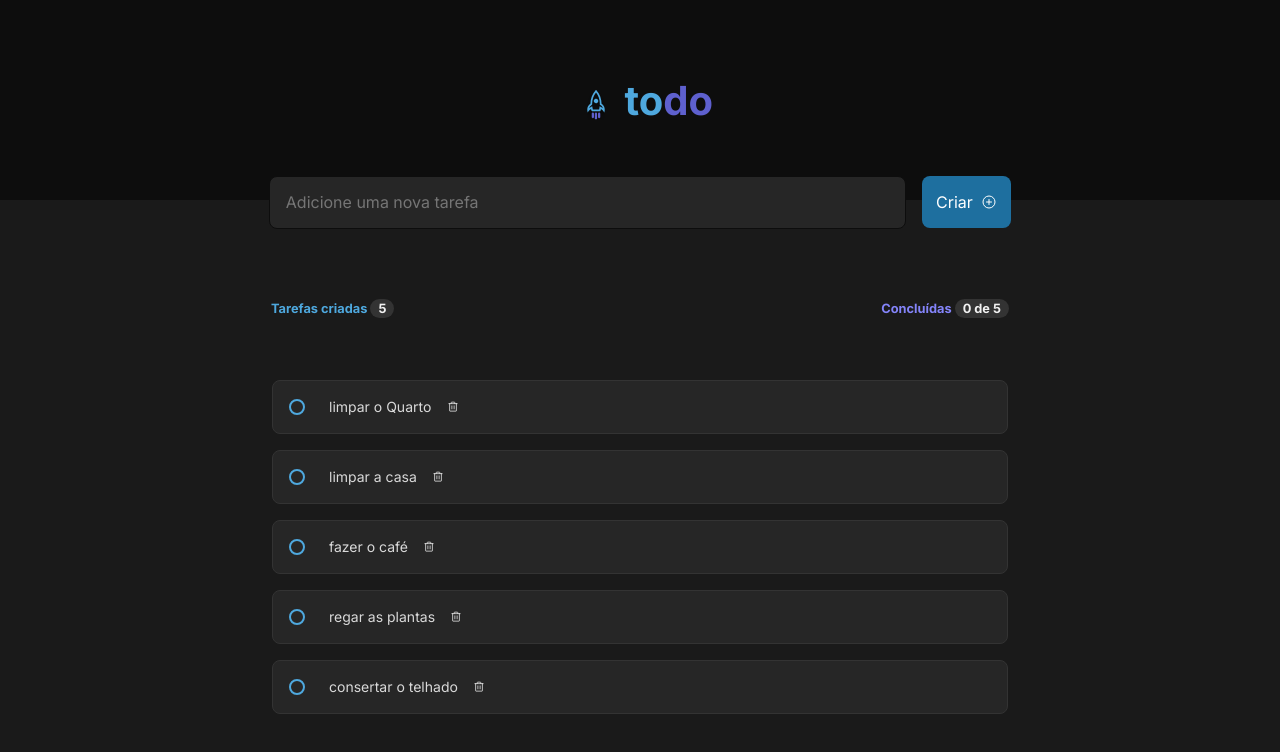
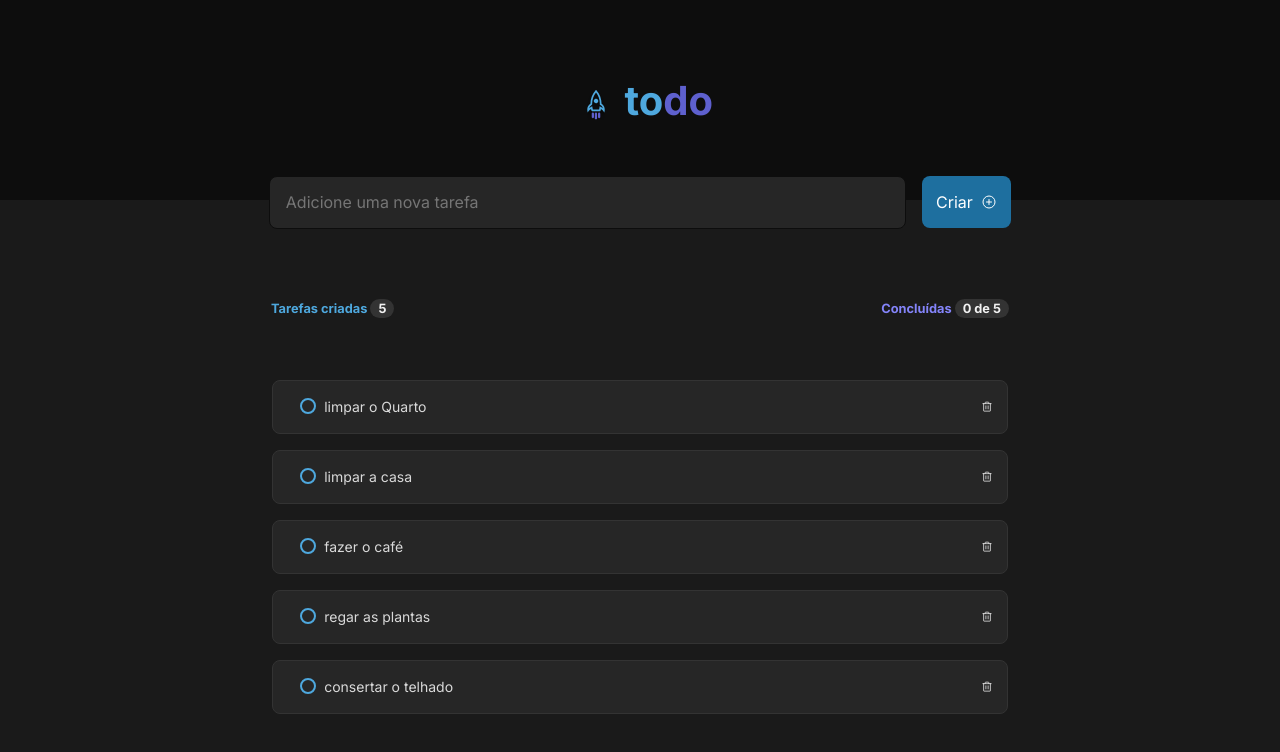
Before and after one commit to AllyssonR/Todo_list, a React (Vite) app: page / in a window 1280 px wide. Shown: the top 752 px of the page. Built offline with nearby package versions, Linux system fonts and the light colour scheme.

Commit message:
fix task style

```diff
--- a/src/components/Task.module.scss
+++ b/src/components/Task.module.scss
@@ -8,10 +8,12 @@
   align-items: center;
   margin: 0 auto;
   margin-bottom: 1rem;
-  padding: 1rem 0;
+  padding: 1rem 0.7rem;
+  justify-content: space-between;
   & + li {
     margin-top: 1rem;
   }
+
   button {
     box-sizing: initial;
     background: none;
@@ -64,3 +66,8 @@ input[type="checkbox"] {
     }
   }
 }
+
+.textAndCheckbox {
+  display: flex;
+  gap: 0.25rem;
+}
--- a/src/components/Task.tsx
+++ b/src/components/Task.tsx
@@ -7,9 +7,11 @@ interface TaskProps {
 export function Task({ isDone, taskText }: TaskProps) {
   return (
     <li className={styles.content}>
-      <input type="checkbox" name="isTashDone" id="isTaskDone" />
-      <h1>{isDone}</h1>
-      <p>{taskText}</p>
+      <div className={styles.textAndCheckbox}>
+        <input type="checkbox" name="isTaskDone" id="isTaskDone" />
+        <h1>{isDone}</h1>
+        <p>{taskText}</p>
+      </div>
       <button>
         <Trash size={12} />
       </button>
```
Also changed, not shown: src/App.tsx (+9 -0 lines).
